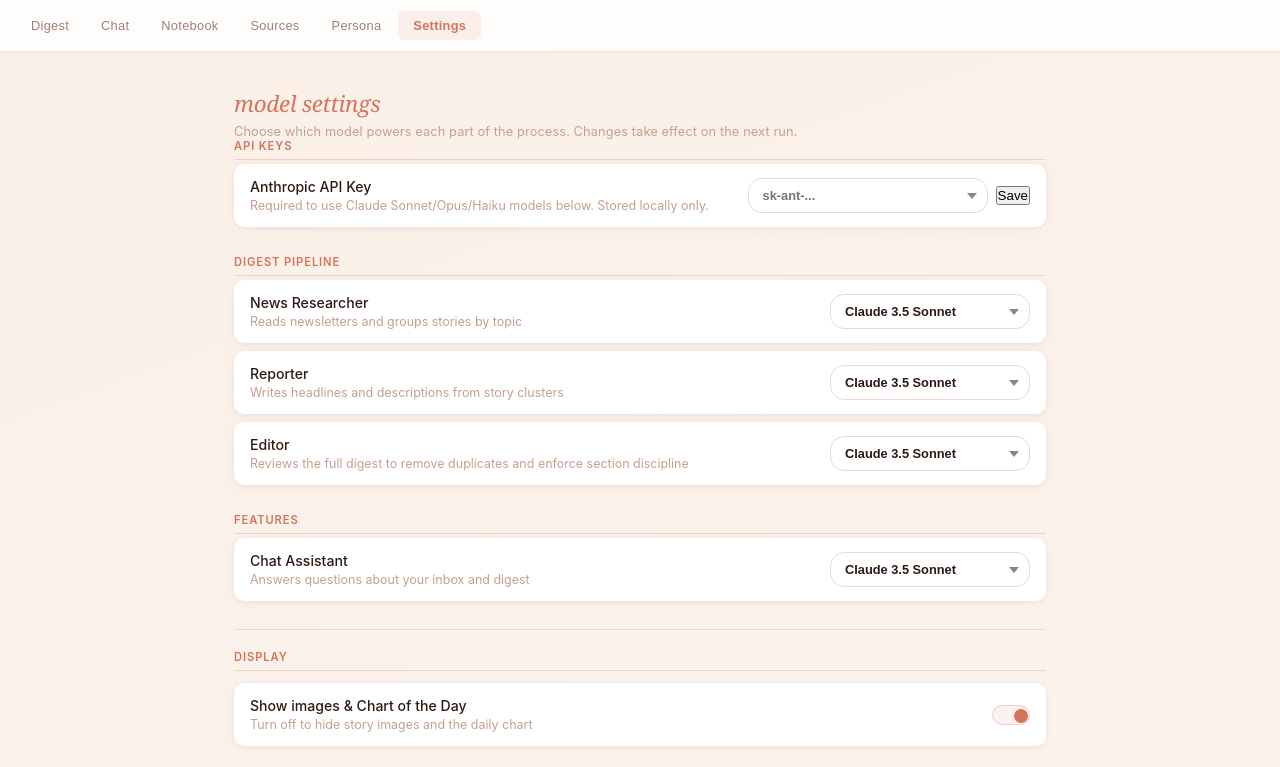
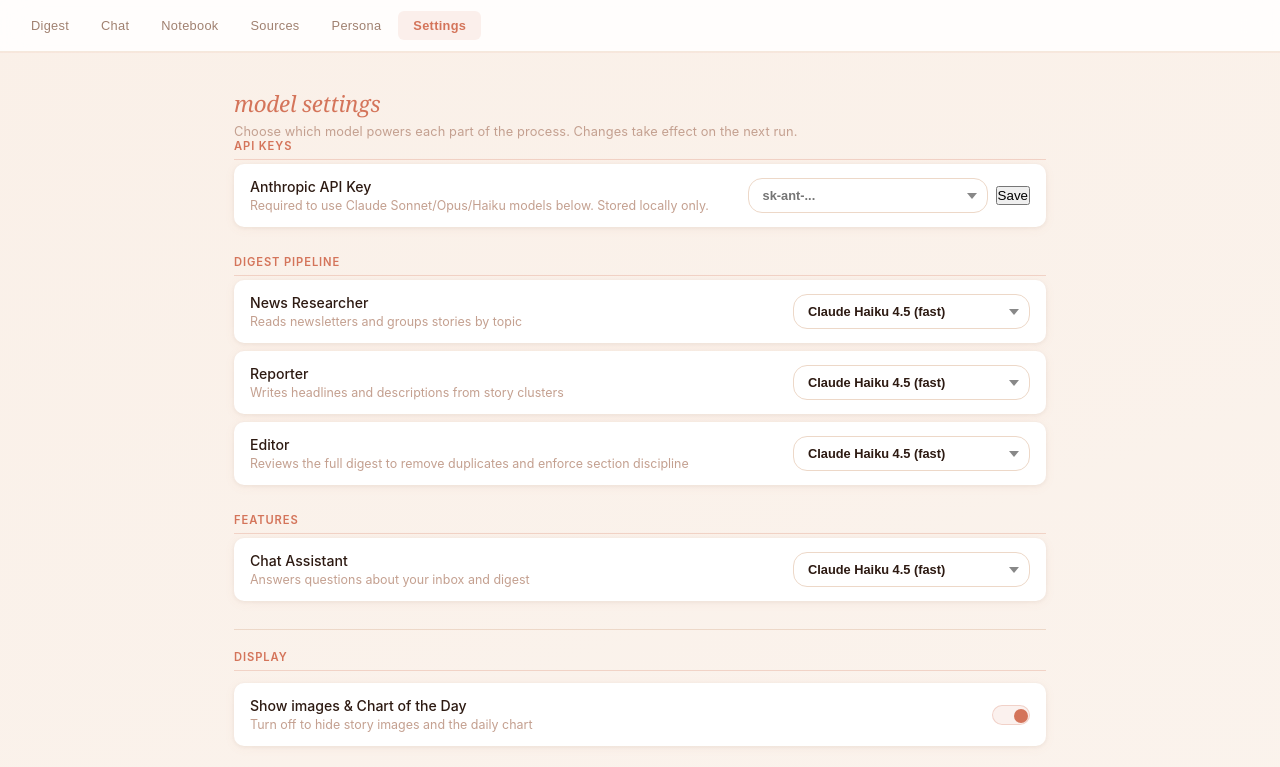
Before and after one commit to disha16/trying-again, a website: page your-project-name/public/index.html in a window 1280 px wide. Both pictures are taken after a click on the button "Settings". Shown: the top 767 px of the page. Drawn offline with nearby package versions, Linux system fonts and the light colour scheme; no server answers.

Commit message:
fix: update to Claude 4.5 models (haiku-4-5-20251001, sonnet-4-5-20250929), fix UI dropdowns, fix all model routing

```diff
--- a/your-project-name/public/index.html
+++ b/your-project-name/public/index.html
@@ -280,10 +280,10 @@
         </div>
         <select id="clusterModelPicker" class="model-picker" data-key="clusterModel">
           <optgroup label="Anthropic (requires API key)">
-            <option value="claude-3-5-sonnet-20241022">Claude 3.5 Sonnet</option>
-            <option value="claude-3-5-haiku-20241022">Claude 3.5 Haiku</option>
-            <option value="claude-3-opus-20240229">Claude 3 Opus</option>
-          </optgroup>
+              <option value="claude-haiku-4-5-20251001">Claude Haiku 4.5 (fast)</option>
+              <option value="claude-sonnet-4-5-20250929">Claude Sonnet 4.5 (balanced)</option>
+              <option value="claude-sonnet-4-20250514">Claude Sonnet 4 (powerful)</option>
+            </optgroup>
           <optgroup label="Groq — Llama (free)">
             <option value="llama-3.3-70b-versatile">Llama 3.3 70B Versatile</option>
             <option value="llama-3.1-70b-versatile">Llama 3.1 70B Versatile</option>
@@ -305,9 +305,9 @@
         </div>
         <select id="digestModelPicker" class="model-picker" data-key="digestModel">
           <optgroup label="Anthropic (requires API key)">
-            <option value="claude-3-5-sonnet-20241022">Claude 3.5 Sonnet</option>
-            <option value="claude-3-5-haiku-20241022">Claude 3.5 Haiku</option>
-            <option value="claude-3-opus-20240229">Claude 3 Opus</option>
+            <option value="claude-haiku-4-5-20251001">Claude Haiku 4.5 (fast)</option>
+            <option value="claude-sonnet-4-5-20250929">Claude Sonnet 4.5 (balanced)</option>
+            <option value="claude-sonnet-4-20250514">Claude Sonnet 4 (powerful)</option>
           </optgroup>
           <optgroup label="Groq — Llama (free)">
             <option value="llama-3.3-70b-versatile">Llama 3.3 70B Versatile</option>
@@ -330,9 +330,9 @@
         </div>
         <select id="editorModelPicker" class="model-picker" data-key="editorModel">
           <optgroup label="Anthropic (requires API key)">
-            <option value="claude-3-5-sonnet-20241022">Claude 3.5 Sonnet</option>
-            <option value="claude-3-5-haiku-20241022">Claude 3.5 Haiku</option>
-            <option value="claude-3-opus-20240229">Claude 3 Opus</option>
+            <option value="claude-haiku-4-5-20251001">Claude Haiku 4.5 (fast)</option>
+            <option value="claude-sonnet-4-5-20250929">Claude Sonnet 4.5 (balanced)</option>
+            <option value="claude-sonnet-4-20250514">Claude Sonnet 4 (powerful)</option>
           </optgroup>
           <optgroup label="Groq — Llama (free)">
             <option value="llama-3.3-70b-versatile">Llama 3.3 70B Versatile</option>
@@ -359,9 +359,9 @@
         </div>
         <select id="chatModelPicker" class="model-picker" data-key="chatModel">
           <optgroup label="Anthropic (requires API key)">
-            <option value="claude-3-5-sonnet-20241022">Claude 3.5 Sonnet</option>
-            <option value="claude-3-5-haiku-20241022">Claude 3.5 Haiku</option>
-            <option value="claude-3-opus-20240229">Claude 3 Opus</option>
+            <option value="claude-haiku-4-5-20251001">Claude Haiku 4.5 (fast)</option>
+            <option value="claude-sonnet-4-5-20250929">Claude Sonnet 4.5 (balanced)</option>
+            <option value="claude-sonnet-4-20250514">Claude Sonnet 4 (powerful)</option>
           </optgroup>
           <optgroup label="Groq — Llama (free)">
             <option value="llama-3.3-70b-versatile">Llama 3.3 70B Versatile</option>
--- a/your-project-name/server.js
+++ b/your-project-name/server.js
@@ -63,11 +63,15 @@ app.get('/api/debug-storage', async (req, res) => {
   try {
     const tokens = await storage.getGmailTokens();
     const settings = await storage.getSettings();
+    const storedKey = settings.anthropicApiKey || '';
+    const envKey = process.env.ANTHROPIC_API_KEY || '';
     res.json({
       gmail_tokens_present: !!(tokens && tokens.access_token),
       gmail_email: tokens ? tokens.email || 'unknown' : null,
       settings_model: settings.clusterModel,
       settings_anthropic_key_set: !!(settings.anthropicApiKey),
+      stored_key_preview: storedKey ? storedKey.slice(0,20) + '...' + storedKey.slice(-6) : 'NOT SET',
+      env_key_preview: envKey ? envKey.slice(0,20) + '...' + envKey.slice(-6) : 'NOT SET',
     });
   } catch (e) {
     res.status(500).json({ error: e.message });
```
Also changed, not shown: your-project-name/lib/digest-generator.js.
